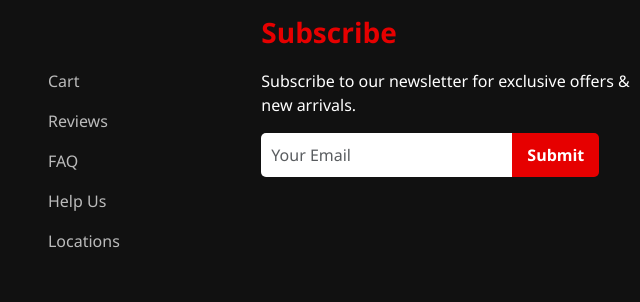
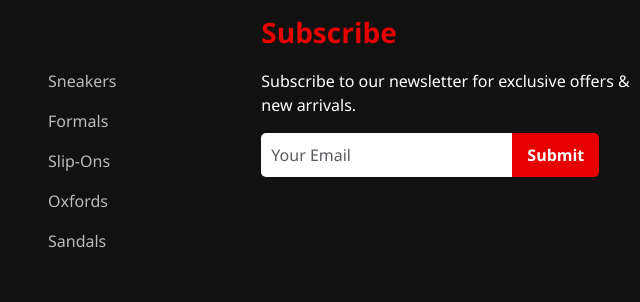
Before and after one commit to Kishorekumar-vs/Shoe-website, a plain HTML site: page blog1.html in a window 1280 px wide. Shown: the part 1178-1480 px from the top of the page, 604-1244 px from the left. Drawn offline with nearby package versions, Linux system fonts and the light colour scheme.

Commit message:
upload
add

```diff
--- a/blog1.html
+++ b/blog1.html
@@ -129,12 +129,12 @@
               <p><a href="./blog1.html">Blog</a></p>
               <p><a href="./index.html">Signin / Signup</a></p>
             </div>
-            <div class="col-6">
-              <p><a href="./add.html">Cart</a></p>
-              <p><a href="#hello">Reviews</a></p>
-              <p><a href="./contactus1.html">FAQ</a></p>
-              <p><a href="./contactus1.html">Help Us</a></p>
-              <p><a href="./aboutus1.html">Locations</a></p>
+           <div class="col-6">
+              <p><a href="./sneakers.html">Sneakers</a></p>
+              <p><a href="./formal.html">Formals</a></p>
+              <p><a href="./slip.html">Slip-Ons</a></p>
+              <p><a href="./oxfords.html">Oxfords</a></p>
+              <p><a href="./sandals.html">Sandals</a></p>
             </div>
           </div>
         </div>
```
Also changed, not shown: aboutus1.html (+6 -6 lines), contactus1.html (+5 -5 lines), home.html (+5 -5 lines).
